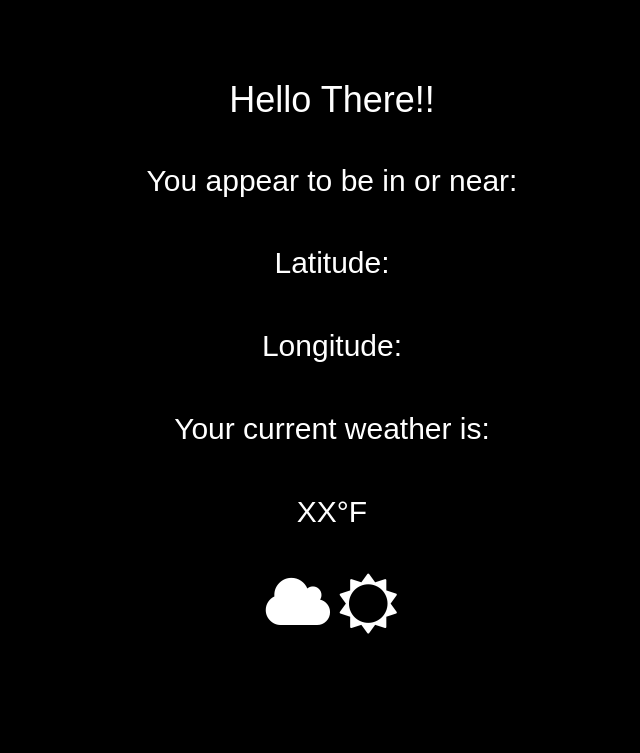
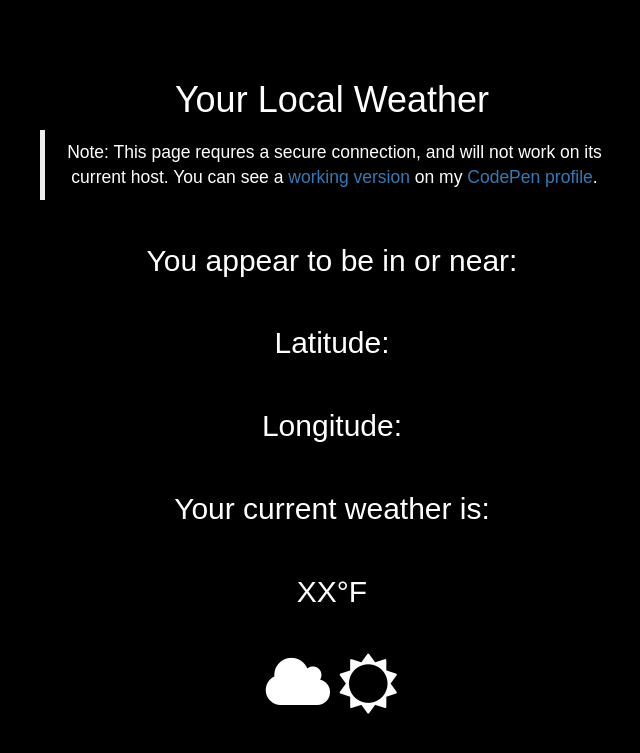
Before and after one commit to raz5101/raz5101.github.io, a Jekyll site: the page weather-in work.html, which Jekyll copies as it is, in a window 1280 px wide. Shown: the top 753 px of the page, without its empty margins (308-948 px from the left). Built offline with Jekyll 4.4.1, drawn with Linux system fonts in a browser that asks for light colours; nearby versions of some CDN libraries.

Commit message:
Update weather-in work.html

```diff
--- a/weather-in work.html
+++ b/weather-in work.html
@@ -11,7 +11,8 @@
 <body>
 <div class="container-fluid">
   <div class="heading">
-	  <h1>Hello There!!</h1>
+  	<h1>Your Local Weather</h1>
+	  <blockquote>Note: This page requres a secure connection, and will not work on its current host.  You can see a <a href="https://codepen.io/raz5101/full/yJbqAG">working version</a> on my <a href="https://codepen.io/raz5101">CodePen profile</a>.</blockquote>
 	</div>
 	<div class="location">
 	  You appear to be in or near:
```
